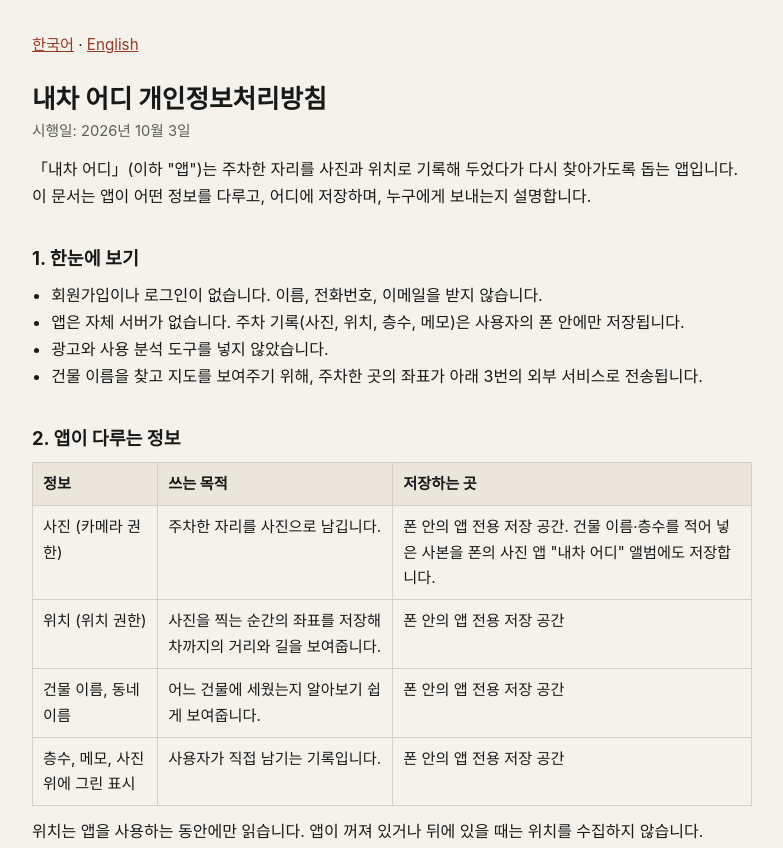
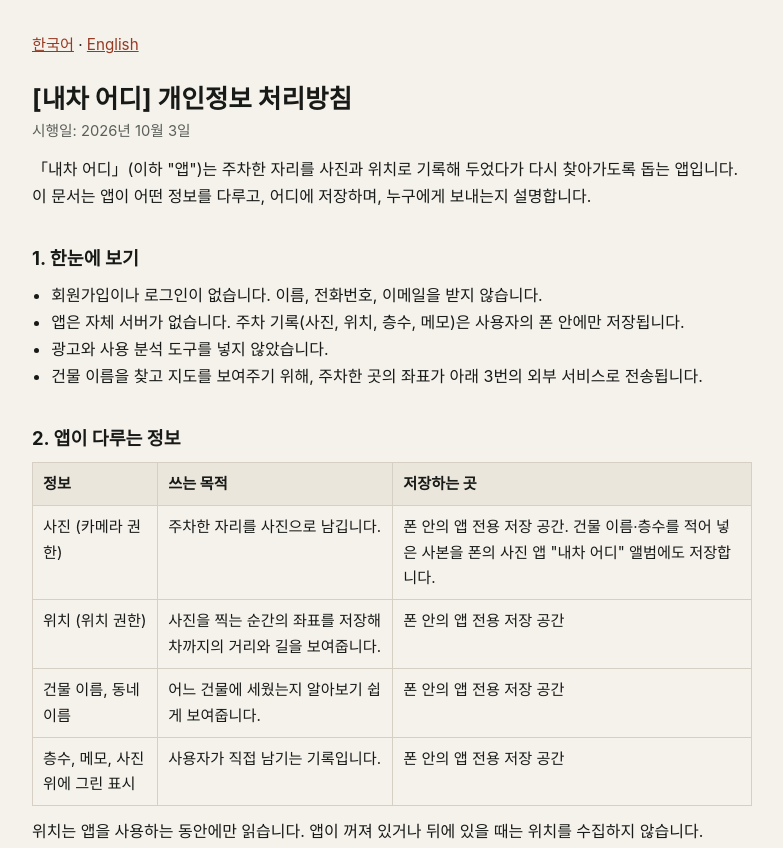
Before and after one commit to whereparked-app/privacy, a plain HTML site: page index.html in a window 1280 px wide. Shown: the top 848 px of the page, without its empty margins (248-1031 px from the left). Drawn offline with Linux system fonts and the light colour scheme.

Commit message:
제목에서 앱 이름을 대괄호로 구분

```diff
--- a/index.html
+++ b/index.html
@@ -3,7 +3,7 @@
 <head>
 <meta charset="utf-8">
 <meta name="viewport" content="width=device-width, initial-scale=1">
-<title>내차 어디 개인정보처리방침 · Where Did I Park? Privacy Policy</title>
+<title>[내차 어디] 개인정보 처리방침 · Where Did I Park? Privacy Policy</title>
 <style>
   body { margin: 0; background: #f5f2ec; color: #171a17; font-family: -apple-system, "Apple SD Gothic Neo", "Malgun Gothic", "Noto Sans KR", sans-serif; font-size: 16px; line-height: 1.7; }
   main { max-width: 720px; margin: 0 auto; padding: 32px 20px 64px; }
@@ -27,7 +27,7 @@
 <p class="lang"><a href="#ko">한국어</a> · <a href="#en">English</a></p>
 
 <section id="ko" lang="ko">
-<h1>내차 어디 개인정보처리방침</h1>
+<h1>[내차 어디] 개인정보 처리방침</h1>
 <p class="meta">시행일: 2026년 10월 3일</p>
 
 <p>「내차 어디」(이하 "앱")는 주차한 자리를 사진과 위치로 기록해 두었다가 다시 찾아가도록 돕는 앱입니다. 이 문서는 앱이 어떤 정보를 다루고, 어디에 저장하며, 누구에게 보내는지 설명합니다.</p>
```
